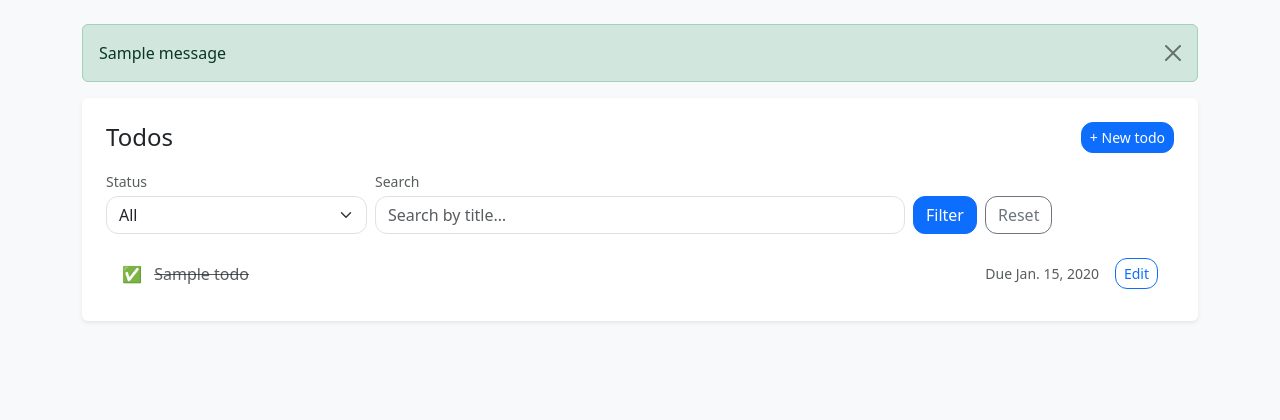
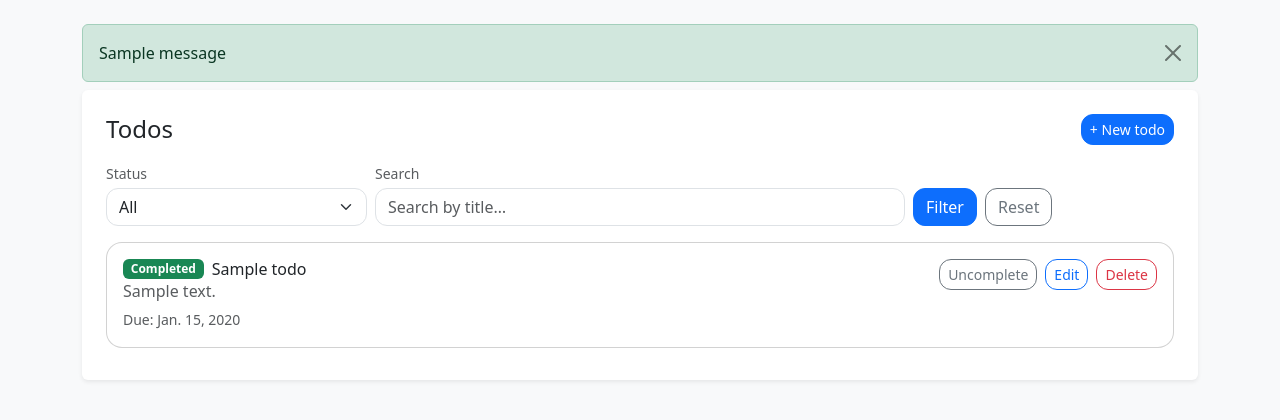
Before and after one commit to Ebuube/todo-with-django, a Django app: page /todos/ in a window 1280 px wide. Shown: the part 56-476 px from the top of the page. Run offline with Django 5.2, Linux system fonts and the light colour scheme; a user stored in the database is signed in; tables that the repository leaves empty hold one stand-in row (values such as "Sample post"); one stand-in notice (Sample message) is shown; some libraries are stand-ins or nearby versions.

Commit message:
feat(todos): add htmx-powered interactivity with progressive enhancement
- Integrate HTMX for partial page updates without full reloads
- Add complete/uncomplete toggle with owner-scoped POST handling
- Enable instant todo deletion with confirmation and graceful fallback
- Implement HTMX-based filter updates while preserving shareable URLs
- Extract reusable todo item and list partials for SSR and HTMX responses
- Add out-of-band message updates for instant feedback on HTMX actions
- Preserve server-side validation, CSRF protection, and ownership enforcement
- Ensure full SSR behavior remains functional when JavaScript is disabled

```diff
--- /dev/null
+++ b/core/templates/core/partials/messages.html
@@ -0,0 +1,8 @@
+{% if messages %}
+  {% for message in messages %}
+    <div class="alert alert-{{ message.tags }} alert-dismissible fade show mb-2" role="alert">
+      {{ message }}
+      <button type="button" class="btn-close" data-bs-dismiss="alert" aria-label="Close"></button>
+    </div>
+  {% endfor %}
+{% endif %}
--- a/templates/base.html
+++ b/templates/base.html
@@ -10,6 +10,8 @@
     <link href="https://cdn.jsdelivr.net/npm/bootstrap@5.3.3/dist/css/bootstrap.min.css" rel="stylesheet">
     <link rel="stylesheet" href="{% static 'core/app.css' %}">
   </head>
+  <script src="https://unpkg.com/htmx.org@1.9.12"></script>
+  <script src="https://unpkg.com/htmx.org/dist/ext/debug.js"></script>
   <body class="bg-light">
     <nav class="navbar navbar-expand-lg navbar-dark bg-dark">
       <div class="container">
@@ -56,18 +58,9 @@
     <main class="container py-4">
       {% if messages %}
         {% for message in messages %}
-          <div
-            class="alert alert-{{ message.tags }} alert-dismissible fade show"
-            role="alert"
-          >
-            {{ message }}
-            <button
-              type="button"
-              class="btn-close"
-              data-bs-dismiss="alert"
-              aria-label="Close"
-            ></button>
-          </div>
+        <div id="messages">
+          {% include "core/partials/messages.html" %}
+        </div>
         {% endfor %}
       {% endif %}
       {% block content %}{% endblock %}
--- /dev/null
+++ b/todos/templates/todos/partials/messages_oob.html
@@ -0,0 +1,3 @@
+<div id="messages" hx-swap-oob="true">
+  {% include "core/partials/messages.html" %}
+</div>
--- /dev/null
+++ b/todos/templates/todos/partials/todo_item.html
@@ -0,0 +1,63 @@
+{# todos/templates/todos/partials/todo_item.html #}
+<div id="todo-{{ todo.id }}" class="card mb-2">
+  <div class="card-body d-flex justify-content-between gap-3">
+    <div class="flex-grow-1">
+      <div class="d-flex align-items-center gap-2">
+        {% if todo.is_completed %}
+          <span class="badge text-bg-success">Completed</span>
+        {% else %}
+          <span class="badge text-bg-warning">Pending</span>
+        {% endif %}
+
+        <h6 class="mb-0">{{ todo.title }}</h6>
+      </div>
+
+      {% if todo.description %}
+        <p class="text-muted mb-1">{{ todo.description|truncatechars:140 }}</p>
+      {% endif %}
+
+      {% if todo.due_date %}
+        <small class="text-muted">Due: {{ todo.due_date }}</small>
+      {% endif %}
+    </div>
+
+    <div class="d-flex align-items-start gap-2">
+      {# Toggle complete (HTMX-enhanced form) #}
+      <form
+        method="post"
+        action="{% url 'todos:toggle' todo.id %}"
+        hx-post="{% url 'todos:toggle' todo.id %}"
+        hx-target="#todo-{{ todo.id }}"
+        hx-swap="outerHTML"
+      >
+        {% csrf_token %}
+        {% if todo.is_completed %}
+          <button class="btn btn-outline-secondary btn-sm" type="submit">Uncomplete</button>
+        {% else %}
+          <button class="btn btn-outline-success btn-sm" type="submit">Complete</button>
+        {% endif %}
+      </form>
+
+      <a class="btn btn-outline-primary btn-sm" href="{% url 'todos:edit' todo.id %}">Edit</a>
+
+      {# Delete (HTMX-enhanced form) #}
+      <form
+        method="post"
+        action="{% url 'todos:delete' todo.id %}"
+        hx-post="{% url 'todos:delete' todo.id %}"
+        hx-target="#todo-{{ todo.id }}"
+        hx-swap="outerHTML"
+        hx-confirm="Delete this todo?"
+      >
+        {% csrf_token %}
+        <button class="btn btn-outline-danger btn-sm" type="submit">Delete</button>
+      </form>
+    </div>
+  </div>
+</div>
+
+<!-- Out-of-band message container
+<div id="messages" hx-swap-oob="true">
+  {% include "core/partials/messages.html" %}
+</div>
+-->
--- /dev/null
+++ b/todos/templates/todos/partials/todo_item_response.html
@@ -0,0 +1,5 @@
+{% include "todos/partials/todo_item.html" with todo=todo %}
+
+<div id="messages" hx-swap-oob="true">
+  {% include "core/partials/messages.html" %}
+</div>
--- /dev/null
+++ b/todos/templates/todos/partials/todo_list.html
@@ -0,0 +1,5 @@
+{% for todo in todos %}
+  {% include "todos/partials/todo_item.html" with todo=todo %}
+{% empty %}
+  <div class="alert alert-info mb-0">No todos found.</div>
+{% endfor %}
--- a/todos/templates/todos/todo_list.html
+++ b/todos/templates/todos/todo_list.html
@@ -11,7 +11,15 @@
     </div>
 
     <!-- Filters (GET so it’s shareable/bookmarkable) -->
-    <form method="get" class="row g-2 align-items-end mb-3">
+    <form
+      method="get"
+      action="{% url 'todos:list' %}"
+      class="row g-2 align-items-end mb-3"
+      hx-get="{% url 'todos:list' %}"
+      hx-target="#todo-list"
+      hx-swap="innerHTML"
+      hx-push-url="true"
+    >
       <div class="col-12 col-md-3">
         <label class="form-label small text-muted mb-1">Status</label>
         <select name="status" class="form-select">
@@ -50,40 +58,9 @@
       </div>
     {% endif %}
 
-    {% if todos %}
-      <ul class="list-group list-group-flush">
-        {% for todo in todos %}
-          <li class="list-group-item d-flex align-items-center justify-content-between">
-            <div class="me-3">
-              {% if todo.is_completed %}
-                <span class="me-2">✅</span>
-                <span class="text-decoration-line-through text-muted">
-                  {{ todo.title }}
-                </span>
-              {% else %}
-                <span class="me-2">⬜</span>
-                {{ todo.title }}
-              {% endif %}
-            </div>
-
-            <div class="d-flex align-items-center gap-3">
-              {% if todo.due_date %}
-                <small class="text-muted">
-                  Due {{ todo.due_date }}
-                </small>
-              {% endif %}
-
-              <a href="{% url 'todos:edit' todo.pk %}" class="btn btn-sm btn-outline-primary">
-                Edit
-              </a>
-            </div>
-          </li>
-        {% endfor %}
-      </ul>
-    {% else %}
-      <p class="mb-0 text-muted">
-        You have no todos yet.
-      </p>
-    {% endif %}
+    <!-- HTMX swap target -->
+    <div id="todo-list" class="d-flex flex-column gap-2">
+      {% include "todos/partials/todo_list.html" %}
+    </div>
   </div>
 {% endblock %}
--- a/todos/urls.py
+++ b/todos/urls.py
@@ -1,5 +1,5 @@
 from django.urls import path
-from .views import dashboard, todo_list, todo_create, todo_edit
+from .views import dashboard, toggle_todo, delete_todo, todo_list, todo_create, todo_edit
 
 app_name = 'todos'
 
@@ -8,4 +8,6 @@ urlpatterns = [
   path('dashboard/', dashboard, name='dashboard'),
   path('create/', todo_create, name='create'),
   path('<int:pk>/edit/', todo_edit, name='edit'),
+  path('<int:pk>/toggle/', toggle_todo, name='toggle'),
+  path('<int:pk>/delete/', delete_todo, name='delete'),
 ]
--- /dev/null
+++ b/todos/utils.py
@@ -0,0 +1,4 @@
+# todos/utils.py
+def is_htmx(request) -> bool:
+    """Check if the request is an HTMX request."""
+    return request.headers.get('HX-Request') == 'true'
--- a/todos/views.py
+++ b/todos/views.py
@@ -3,10 +3,45 @@ from django.contrib.auth.decorators import login_required
 from django.db.models import Q
 from django.http import HttpResponse
 from django.shortcuts import get_object_or_404, redirect, render
+from django.views.decorators.http import require_POST
 
 from .forms import TodoForm
 from .models import Todo
+from .utils import is_htmx
 
+@login_required
+@require_POST
+def toggle_todo(request, pk):
+    todo = get_object_or_404(Todo, pk=pk, owner=request.user)
+    todo.is_completed = not todo.is_completed
+    todo.save(update_fields=['is_completed', 'updated_at'])
+
+    if todo.is_completed:
+        messages.success(request, 'Todo marked as completed.')
+    else:
+        messages.success(request, 'Todo marked as pending.')
+
+    if is_htmx(request):
+        return render(request, 'todos/partials/todo_item_response.html', {'todo': todo})
+
+    # Non-JS fallback
+    return redirect('todos:list')
+
+@login_required
+@require_POST
+def delete_todo(request, pk):
+    todo = get_object_or_404(Todo, pk=pk, owner=request.user)
+    title = todo.title
+    todo.delete()
+
+    messages.success(request, f'Deleted todo: "{title}"')
+
+    if is_htmx(request):
+        # return empty so outerHMNL swap removes the node cleanly
+        return render(request, 'todos/partials/todo_delete_response.html')
+
+    # Non-JS fallback
+    return redirect('todos:list')
 
 @login_required
 def todo_create(request):
@@ -82,4 +117,8 @@ def todo_list(request):
         'status': status,
         'q': q,
     }
+
+    if is_htmx(request):
+        return render(request, 'todos/partials/todo_list.html', context)
+
     return render(request, 'todos/todo_list.html', context)
```
Also changed, not shown: todos/templates/todos/partials/todo_delete_response.html (added, +7 -0 lines).
